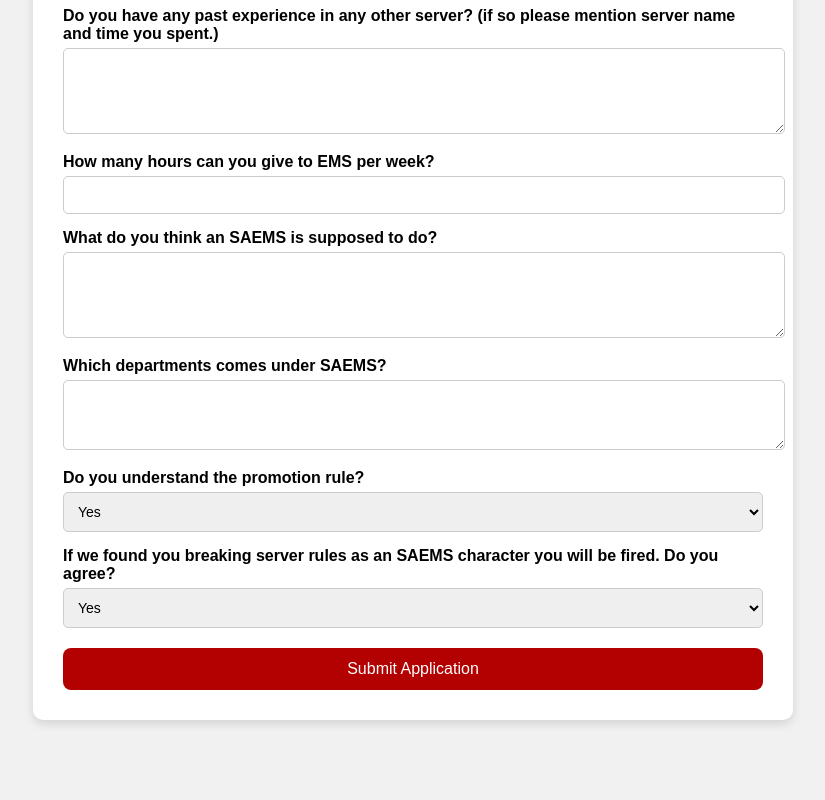
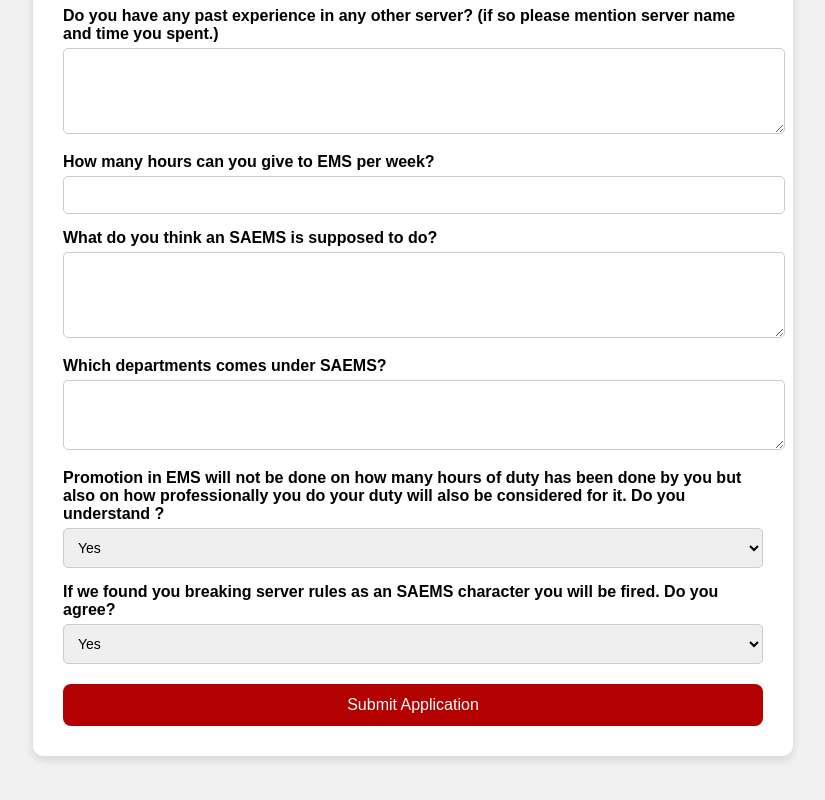
Before and after one commit to saisurya1121/EMS-application, a plain HTML site: page index.html in a window 1280 px wide. Shown: the part 1081-1881 px from the top of the page, without its empty margins (227-1052 px from the left). Before the commit the page ends 1849 px from the top, so only its background shows below. Drawn offline with Linux system fonts and the light colour scheme.

Commit message:
Update index.html

```diff
--- a/index.html
+++ b/index.html
@@ -117,7 +117,7 @@
     <label for="dept">Which departments comes under SAEMS?</label>
     <textarea id="dept" name="Departments_Under_SAEMS" rows="3" required></textarea>
 
-    <label for="promotion">Do you understand the promotion rule?</label>
+    <label for="promotion">Promotion in EMS will not be done on how many hours of duty has been done by you but also on how professionally you do your duty will also be considered for it. Do you understand ?</label>
     <select id="promotion" name="Understand_Promotion_Rule">
       <option value="Yes">Yes</option>
       <option value="No">No</option>
```
